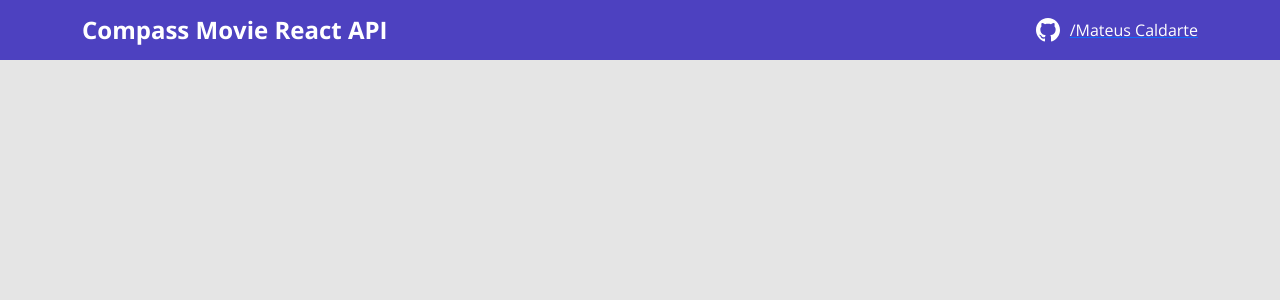
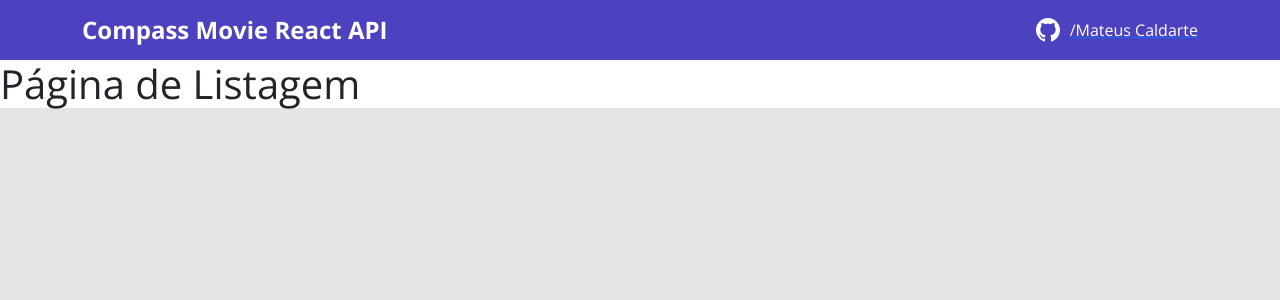
Before and after one commit to Mateus-Caldarte/FilmesReact, a React (Create React App) app in the folder frontend/: page / in a window 1280 px wide. Shown: the top 300 px of the page. Built offline with nearby package versions, Linux system fonts and the light colour scheme.

Commit message:
Configurando rotas

```diff
--- a/frontend/package.json
+++ b/frontend/package.json
@@ -10,9 +10,11 @@
     "@types/node": "^16.11.33",
     "@types/react": "^18.0.8",
     "@types/react-dom": "^18.0.3",
+    "@types/react-router-dom": "5.3.2",
     "bootstrap": "5.1.3",
     "react": "^18.1.0",
     "react-dom": "^18.1.0",
+    "react-router-dom": "6.2.1",
     "react-scripts": "5.0.1",
     "typescript": "^4.6.4",
     "web-vitals": "^2.1.4"
--- a/frontend/src/App.tsx
+++ b/frontend/src/App.tsx
@@ -1,8 +1,23 @@
-import Navbar from "./components/Navbar";
-
+import {
+  BrowserRouter,
+  Routes,
+  Route
+} from "react-router-dom";
+import Listing from 'pages/Listing';
+import Form from 'pages/Form';
+import Navbar from "components/Navbar";
 
 function App() {
-        return( <Navbar />
+  return (
+    <BrowserRouter>
+      <Navbar />
+      <Routes>
+        <Route path="/" element={<Listing />} />
+        <Route path="/form">
+          <Route path=":movieId" element={<Form />} />
+        </Route>
+      </Routes>
+    </BrowserRouter>
   );
 }
 
--- /dev/null
+++ b/frontend/src/pages/Form/index.tsx
@@ -0,0 +1,8 @@
+function Form(){
+
+    return(
+            <h1>Página de Formulário</h1>
+    )
+}
+
+export default Form;
--- /dev/null
+++ b/frontend/src/pages/Listing/index.tsx
@@ -0,0 +1,8 @@
+function Listing(){
+
+    return(
+            <h1>Página de Listagem</h1>
+    )
+}
+
+export default Listing
```
Also changed, not shown: 1 other file (tests, documents, lock files or other folders).
